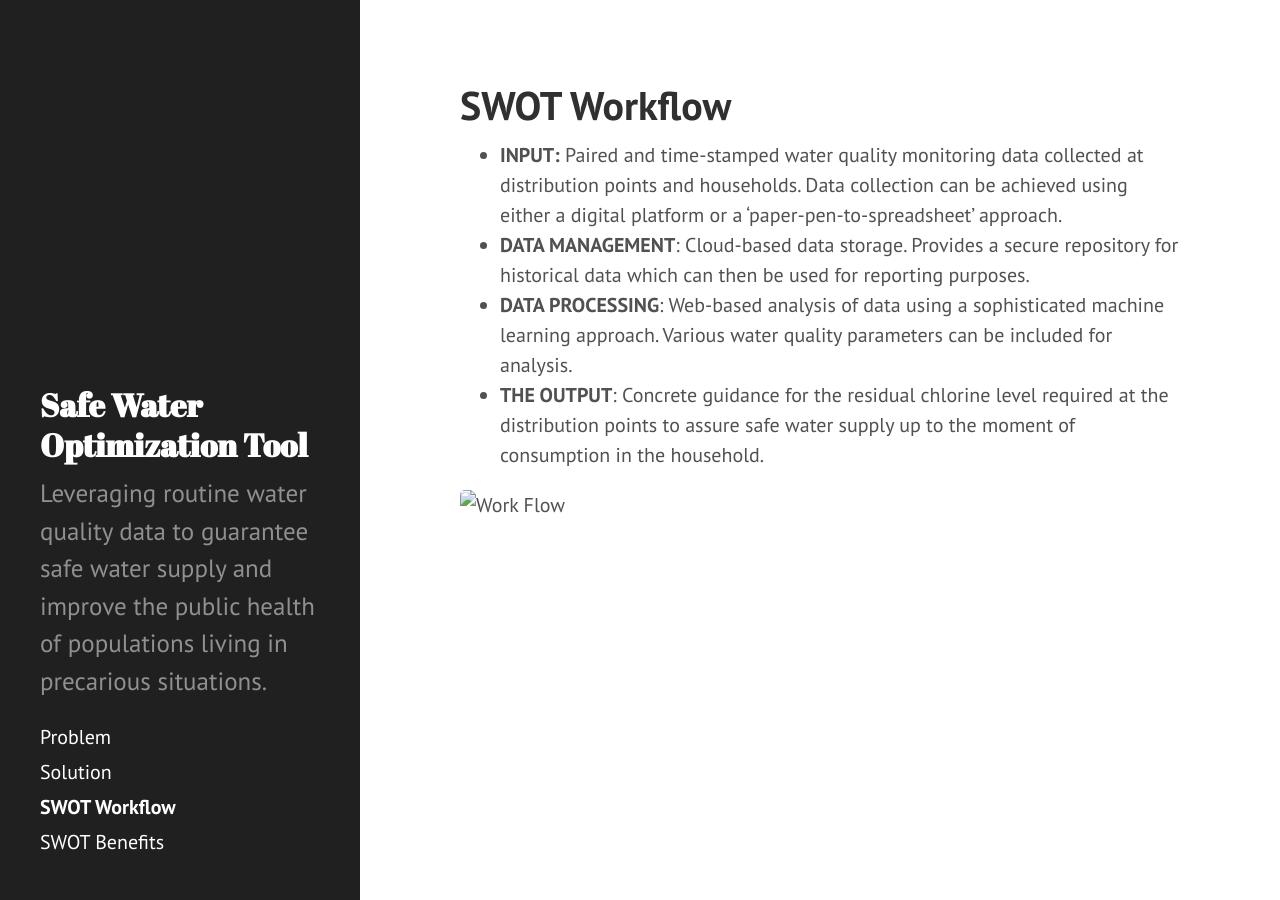
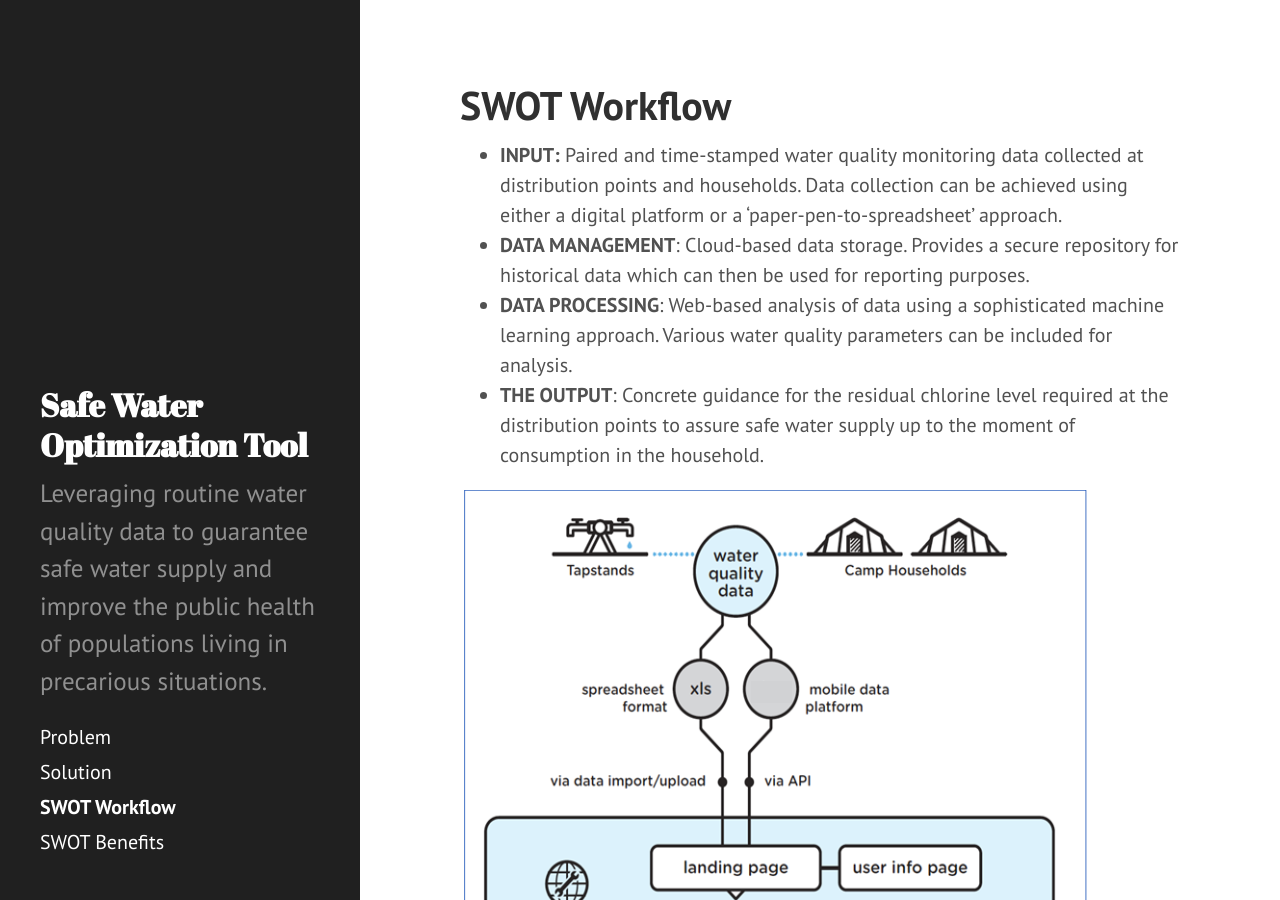
Before and after one commit to safeh2o/swot-infopage, a Jekyll site: the page built from swot_a_wf.md, in a window 1280 px wide and 900 px high. Built offline with Jekyll 4.4.1, drawn with Linux system fonts in a browser that asks for light colours; Markdown is read by kramdown in place of the engine named in the settings.

Commit message:
Minor changes

```diff
--- a/swot_a_wf.md
+++ b/swot_a_wf.md
@@ -22,5 +22,5 @@ title: SWOT Workflow
 </ul>
 
 <div>
-  <img src="/swat/public/images/work_flow_1.png" alt="Work Flow">
+  <img src="/swot/public/images/work_flow_1.png" alt="Work Flow">
 </div>
```
